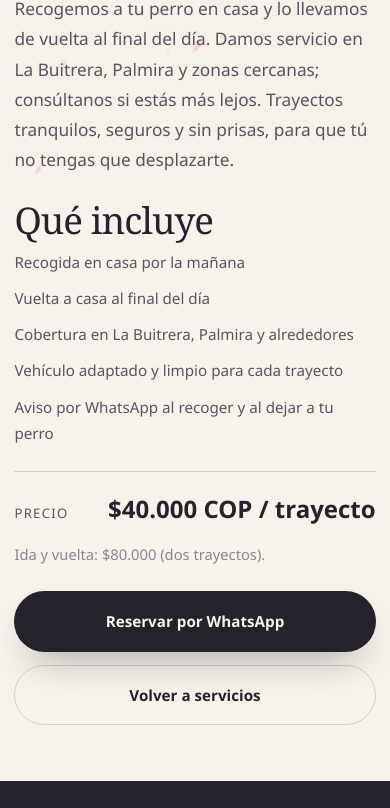
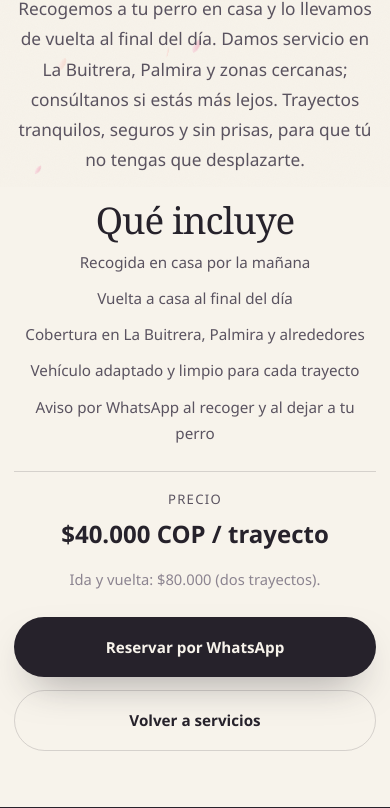
Before and after one commit to setasfrancox-developer/micasita-web, a plain HTML site: page servicio-transporte.html in a window 390 px wide. Shown: the part 657-1465 px from the top of the page. Drawn offline with Linux system fonts and the light colour scheme.

Commit message:
Fichas de servicio centradas en móvil

```diff
--- a/styles.css
+++ b/styles.css
@@ -1868,6 +1868,42 @@ section[id] {
   }
 }
 
+/* En móvil la ficha se lee centrada. */
+@media (max-width: 820px) {
+  .service-detail__content {
+    text-align: center;
+  }
+
+  .service-detail__intro {
+    max-width: 34rem;
+    margin-inline: auto;
+  }
+
+  .service-detail__list {
+    max-width: 28rem;
+    margin-inline: auto;
+    text-align: center;
+  }
+
+  .service-detail__list li {
+    justify-content: center;
+  }
+
+  .service-detail__price {
+    flex-direction: column;
+    align-items: center;
+    gap: 0.15rem;
+  }
+
+  .service-detail__price-note {
+    text-align: center;
+  }
+
+  .service-detail__actions {
+    justify-content: center;
+  }
+}
+
 /* ---------- Beneficios del campo ---------- */
 .benefits {
   background: transparent;
```
